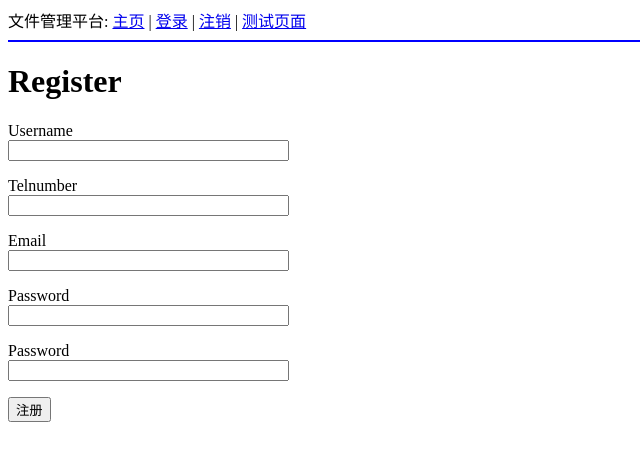
After one commit to flyneat/microblog, a Flask app: page /register in a window 1280 px wide. The commit adds this page. Shown: the top 461 px of the page, without its empty margins (0-640 px from the left). Run offline with Flask 2, Linux system fonts and the light colour scheme.

Commit message:
(+)实现用户登录、注册、注销功能

```diff
--- a/webapp/__init__.py
+++ b/webapp/__init__.py
@@ -1,14 +1,18 @@
 from flask import Flask
 from flask_migrate import Migrate
 from flask_sqlalchemy import SQLAlchemy
-
+from flask_login import LoginManager
 from config import DebugConfig
 
 app = Flask(__name__)
+
 app.config.from_object(DebugConfig)
 db = SQLAlchemy(app)
 migrate = Migrate(app, db)
 
+login_manager = LoginManager(app)  # 用户登录状态管理模块
+login_manager.login_view = 'login'  # 注册登录处理的视图函数
+
 from webapp import routes
 from webapp import api
 from webapp import models
--- a/webapp/forms.py
+++ b/webapp/forms.py
@@ -1,6 +1,8 @@
 from flask_wtf import FlaskForm
 from wtforms import StringField, PasswordField, BooleanField, SubmitField
-from wtforms.validators import DataRequired
+from wtforms.validators import DataRequired, Regexp, EqualTo, ValidationError, Email
+
+from .models import User
 
 
 class LoginForm(FlaskForm):
@@ -8,3 +10,23 @@ class LoginForm(FlaskForm):
     password = PasswordField('Password', validators=[DataRequired()])
     remember_me = BooleanField('记住我')
     submit = SubmitField('登录')
+
+
+class RegisterForm(FlaskForm):
+    username = StringField('Username', validators=[DataRequired()])
+    telno = StringField('Telnumber', validators=[DataRequired(), Regexp(regex=r'1\d{8}')])
+    email = StringField('Email', validators=[Email()])
+    password = PasswordField('Password', validators=[DataRequired()])
+    password2 = PasswordField('Password', validators=[DataRequired(), EqualTo('password')])
+
+    register = SubmitField('注册')
+
+    def validate_username(self, username):
+        user = User.query.filter_by(name=username.data).first()
+        if user is not None:
+            raise ValidationError('Please use a different username.')
+
+    def validate_telno(self, telno):
+        user = User.query.filter_by(telno=telno.data).first()
+        if user is not None:
+            raise ValidationError(f'telno: {telno} has been registered.')
--- a/webapp/routes.py
+++ b/webapp/routes.py
@@ -1,32 +1,72 @@
-from . import app
+from . import app, db
 from flask import render_template, flash, redirect, url_for, request
-from .forms import LoginForm
+from werkzeug.urls import url_parse
+from .forms import LoginForm, RegisterForm
+from flask_login import current_user, login_user, logout_user, login_required
+
+from .models import User
 
 
 @app.route('/')
 @app.route('/index', methods=['GET', 'POST'])
 def index():
-    data = request.data
-    user = {'name': 'zpf'}
+    username = None
+    if current_user.is_authenticated:
+        username = current_user.name
     title = 'Home'
-    posts = [
-        {
-            'author': {'username': 'John'},
-            'body': 'Beautiful day in Portland!'
-        },
-        {
-            'author': {'username': 'Susan'},
-            'body': 'The Avengers movie was so cool!'
-        }
-    ]
     insts_id = 3
-    return render_template('index.html', title=title, user=user, posts=posts, insts_id=insts_id)
+    return render_template('index.html', title=title, username=username, insts_id=insts_id)
 
 
 @app.route('/login', methods=['GET', 'POST'])
 def login():
+    if current_user.is_authenticated:
+        flash('已登录')
+        flash('ok')
+        return redirect(url_for('index'))
     form = LoginForm()
     if form.validate_on_submit():
-        flash(f'Login request for user: {form.username.data}, remember_me: {form.remember_me.data}')
+        user = User.query.filter_by(name=form.username.data).first()
+        print(f"有用户登录，用户名：{form.username.data}，密码：{form.password.data}")
+        if not user or not user.check_pwd(form.password.data):
+            flash('用户名或密码错误！')
+            return redirect(url_for('login'))
+        # 验证通过，保存登录状态
+        login_user(user, remember=form.remember_me.data)
+        next_page = request.args.get('next')
+        if not next_page or url_parse(next_page).netloc != '':
+            # next_page 未指定 或 指向了一个绝对地址（一般使外部地址），则默认重定向到本站主页
+            return redirect(url_for('index'))
+        return redirect(url_for(next_page[1:]))  # next_page[1:] 去掉'/'
+    return render_template('login.html', form=form, title='登录')
+
+
+@app.route('/register', methods=['GET', 'POST'])
+def register():
+    if current_user.is_authenticated:
+        return redirect(url_for('index'))
+    form = RegisterForm()
+    if form.validate_on_submit():
+        name = form.username.data
+        telno = form.telno.data
+        pwd = form.password.data
+        user = User(name=name, telno=telno, password=pwd)
+        db.session.add(user)
+        db.session.commit()
+        flash(f'用户: {name}, 注册成功')
         return redirect(url_for('login'))
-    return render_template('login.html', form=form, title='登录')
+    return render_template('register.html', form=form, title='注册')
+
+
+@app.route('/logout')
+@login_required
+def logout():
+    logout_user()
+    flash('tip: logout success')
+    return redirect(url_for('index'))
+
+
+@app.route('/test')
+@login_required
+def test():
+    return '已登录，才能显示：hello world'
--- /dev/null
+++ b/webapp/static/css/login.css
@@ -0,0 +1,6 @@
+.login{
+    width: 200px;
+    height: 200px;
+    float: center;
+    bgcolor: red;
+}
--- a/webapp/templates/base.html
+++ b/webapp/templates/base.html
@@ -3,22 +3,28 @@
 <head>
     <meta charset="UTF-8">
     {% if title %}
-    <title>{{ title }} - Microblog</title>
+    <title>{{ title }} - MicroBlog</title>
     {% else %}
-    <title>Welcome Microblog</title>
+    <title>MicroBlog</title>
     {% endif %}
+    <link rel="stylesheet" href="static/css/login.css">
 </head>
 <body>
-<div>Microblog: <a href="{{ url_for('index') }}">Home</a> <a href="{{ url_for('login') }}">登录</a></div>
+<div>文件管理平台:
+    <a href="{{ url_for('index') }}">主页</a> |
+    <a href="{{ url_for('login') }}">登录</a> |
+    <a href="{{ url_for('logout') }}">注销</a> |
+    <a href="{{ url_for('test') }}">测试页面</a>
+
+</div>
 <hr color="blue"/>
 {% with msgs = get_flashed_messages() %}
 {% if msgs %}
-{% set i = 0%}
+{% set i = 0 %}
 <div>
     <ul>
         {% for msg in msgs %}
-        {% set i = i + 1 %}
-        <li>flash msg{{ i }}: {{ msg }}</li>
+        <li>{{ msg }}</li>
         {% endfor %}
     </ul>
 </div>
--- a/webapp/templates/login.html
+++ b/webapp/templates/login.html
@@ -1,5 +1,6 @@
 {% extends 'base.html' %}
 {% block content %}
+<div class="login">
     <form method="post" action="" novalidate>
         {{ form.hidden_tag() }}
         <p>
@@ -20,7 +21,8 @@
             {{ form.remember_me() }} {{ form.remember_me.label }}
         </p>
         <p>
-        {{ form.submit() }}
+            {{ form.submit() }} | <a href="{{ url_for('register') }}">注册</a>
         </p>
     </form>
+</div>
 {% endblock %}
--- /dev/null
+++ b/webapp/templates/register.html
@@ -0,0 +1,45 @@
+{% extends 'base.html' %}
+{% block content %}
+
+<h1>Register</h1>
+<form action="" method="post">
+    {{ form.hidden_tag() }}
+    <p>
+        {{ form.username.label }}<br>
+        {{ form.username(size=32) }}<br>
+        {% for error in form.username.errors %}
+        <span style="color: red;">[{{ error }}]</span>
+        {% endfor %}
+    </p>
+    <p>
+        {{ form.telno.label }}<br>
+        {{ form.telno(size=32) }}<br>
+        {% for error in form.telno.errors %}
+        <span style="color: red;">[{{ error }}]</span>
+        {% endfor %}
+    </p>
+    <p>
+        {{ form.email.label }}<br>
+        {{ form.email(size=32) }}<br>
+        {% for error in form.email.errors %}
+        <span style="color: red;">[{{ error }}]</span>
+        {% endfor %}
+    </p>
+    <p>
+        {{ form.password.label }}<br>
+        {{ form.password(size=32) }}<br>
+        {% for error in form.password.errors %}
+        <span style="color: red;">[{{ error }}]</span>
+        {% endfor %}
+    </p>
+    <p>
+        {{ form.password2.label }}<br>
+        {{ form.password2(size=32) }}<br>
+        {% for error in form.password2.errors %}
+        <span style="color: red;">[{{ error }}]</span>
+        {% endfor %}
+    </p>
+    <p>{{ form.register() }}</p>
+</form>
+
+{% endblock %}
```
Also changed, not shown: webapp/models.py (+22 -2 lines), webapp/templates/index.html (+7 -7 lines), webapp/utils.py (+10 -0 lines). Lines whose indentation alone changed are shown as unchanged.
